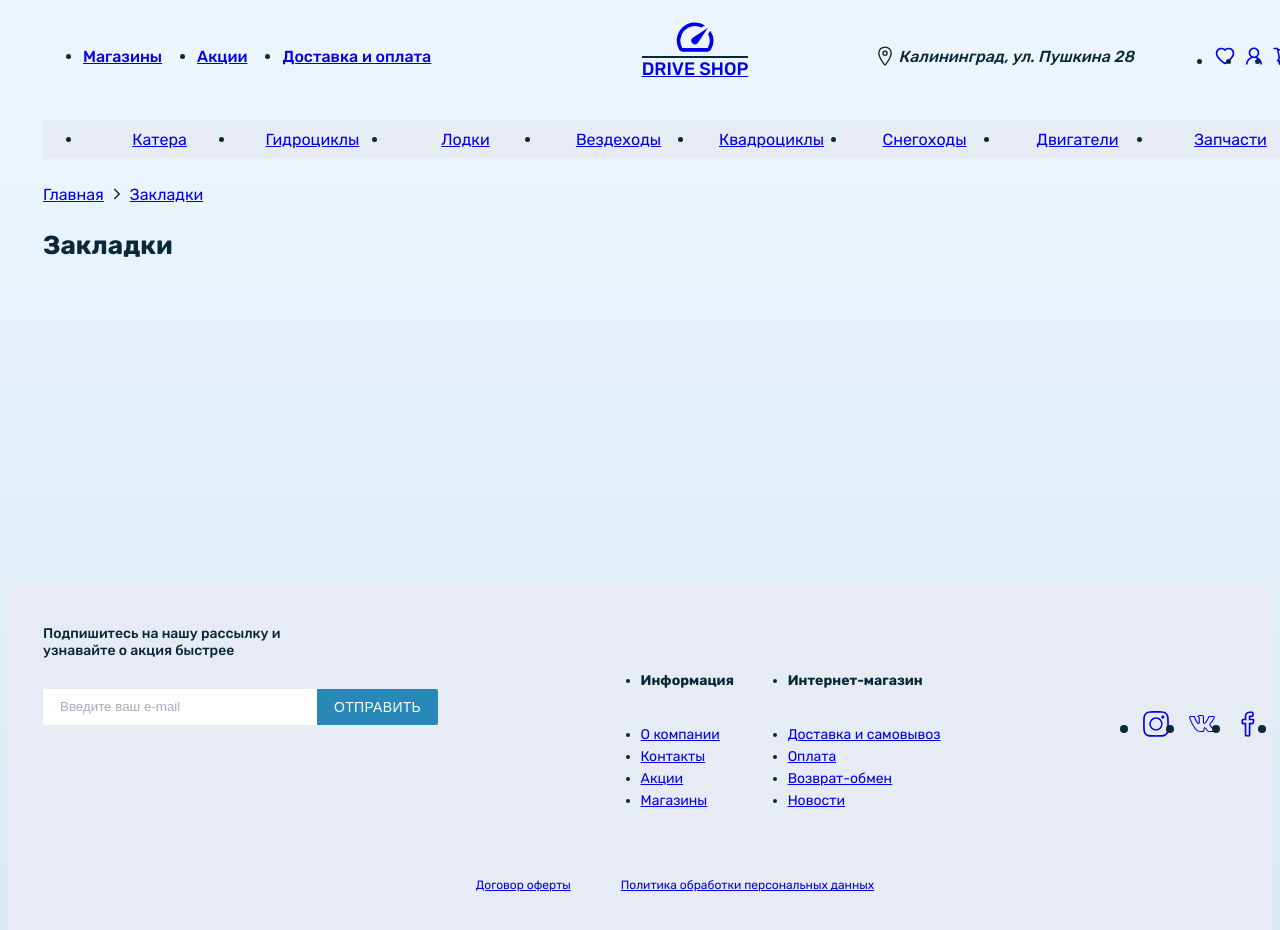
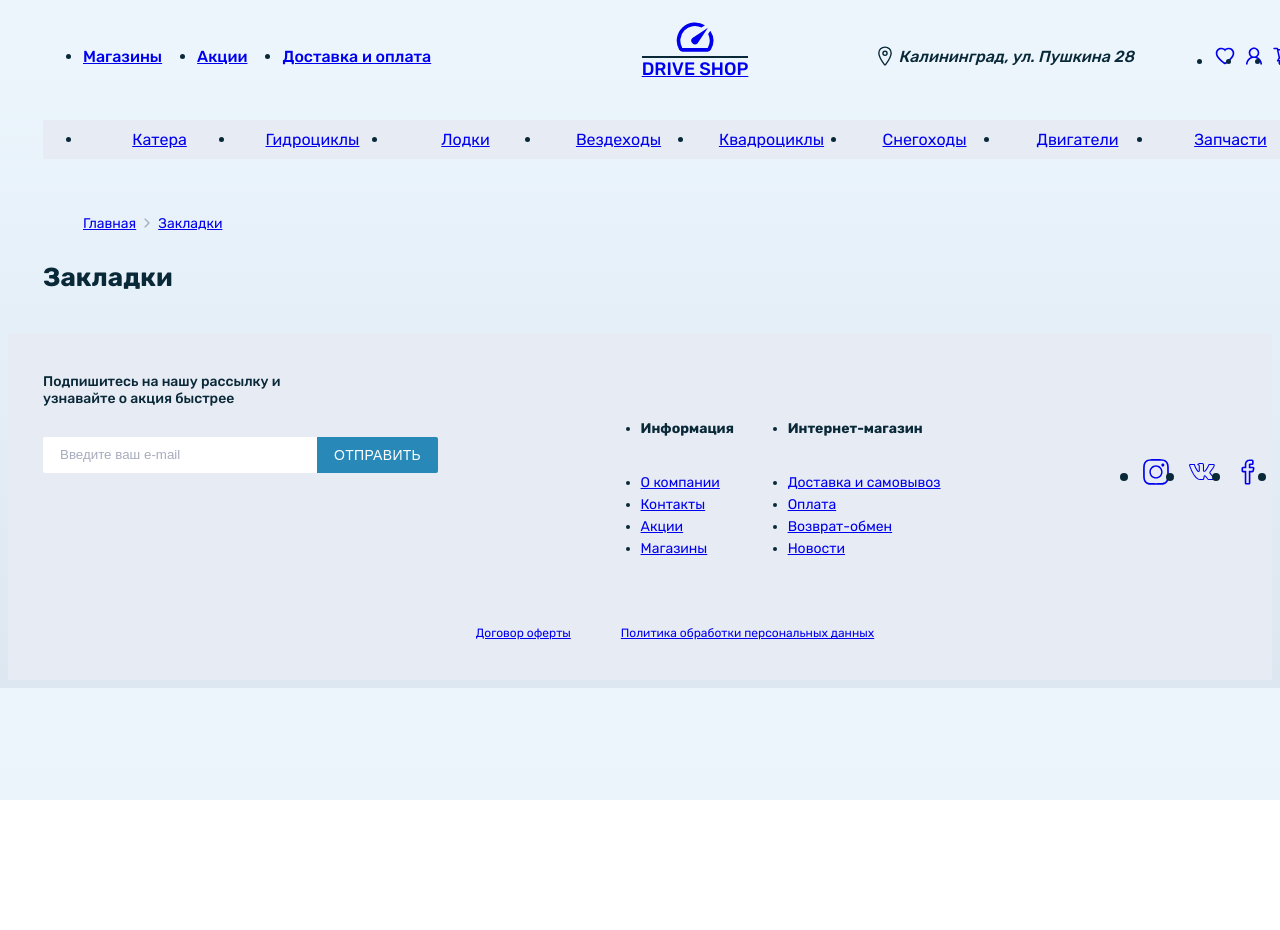
Before and after one commit to St1llSane/DriveShop, a React (Vite) app: page /favorites in a window 1280 px wide. Shown: the top 930 px of the page. After the commit the page ends 800 px from the top, so only its background shows below. Built offline with nearby package versions, Linux system fonts and the light colour scheme.

Commit message:
deleted useHistoryPathname hook and added PageHistory component

```diff
--- a/src/App.jsx
+++ b/src/App.jsx
@@ -3,6 +3,7 @@ import Header from './components/Header'
 import Main from './pages/Main'
 import Favorites from './pages/Favorites'
 import Footer from './components/Footer'
+import ProductPage from './components/ProductPage'
 import './styles/app.scss'
 
 function App() {
@@ -12,7 +13,9 @@ function App() {
         <Header />
         <Routes>
           <Route path="/" element={<Main />} />
-          <Route path="/favorites" element={<Favorites />} />
+          <Route path="favorites/*" element={<Favorites />}>
+            <Route path="product-page" element={<ProductPage />} />
+          </Route>
         </Routes>
       </div>
       <Footer />
--- a/src/components/Header.jsx
+++ b/src/components/Header.jsx
@@ -5,6 +5,7 @@ import {
   AiOutlineShoppingCart,
 } from 'react-icons/ai'
 import { IoLocationOutline } from 'react-icons/io5'
+import { Link } from 'react-router-dom'
 import '../styles/c_styles/header.scss'
 
 const Header = () => {
@@ -23,21 +24,21 @@ const Header = () => {
           </li>
         </ul>
         <div className="logo">
-          <a href="#">
+          <Link to="/">
             <MdOutlineSpeed />
             <h2>Drive Shop</h2>
-          </a>
+          </Link>
         </div>
         <div className="header-top__right">
           <div className="header-top__right_address">
-						<IoLocationOutline />
+            <IoLocationOutline />
             <address>Калининград, ул. Пушкина 28</address>
           </div>
           <ul className="header-top__right_list">
             <li>
-              <a href="#">
+              <Link to="/favorites">
                 <AiOutlineHeart />
-              </a>
+              </Link>
             </li>
             <li>
               <a href="#">
--- /dev/null
+++ b/src/components/ProductPage.jsx
@@ -0,0 +1,12 @@
+import PagesHistory from './UI/PagesHistory'
+
+const ProductPage = () => {
+  return (
+    <section className="product-page">
+      {/* <PagesHistory /> */}
+      <h3>Product page</h3>
+    </section>
+  )
+}
+
+export default ProductPage
--- /dev/null
+++ b/src/components/UI/PagesHistory.jsx
@@ -0,0 +1,28 @@
+import { IoIosArrowForward } from 'react-icons/io'
+import { Link, useLocation } from 'react-router-dom'
+import '../../styles/c_styles/ui_styles/page-history.scss'
+
+const PageHistory = () => {
+  const location = useLocation()
+  const history = location.pathname.split('/').splice(1)
+
+  return (
+    <ul className="page-history">
+      <li>
+        <Link to="/">Главная</Link>
+      </li>
+      {history.map((item) => (
+        <li key={item}>
+          <IoIosArrowForward />
+          <Link to={`/${item}`}>
+            {(item === 'favorites' && 'Закладки') ||
+              (item === 'product-page' && 'Страница продукта') ||
+              (item === 'cart' && 'Корзина')}
+          </Link>
+        </li>
+      ))}
+    </ul>
+  )
+}
+
+export default PageHistory
--- a/src/hooks/useLocationPathname.jsx
+++ /dev/null
@@ -1,16 +0,0 @@
-import { useLocation } from 'react-router-dom'
-
-const useLocationPathname = () => {
-  const location = useLocation()
-
-  switch (location.pathname) {
-    case '/':
-      return 'Главная'
-    case '/favorites':
-      return 'Закладки'
-    case '/cart':
-      return 'Корзина'
-  }
-}
-
-export default useLocationPathname
--- a/src/pages/Favorites.jsx
+++ b/src/pages/Favorites.jsx
@@ -1,20 +1,27 @@
-import { IoIosArrowForward } from 'react-icons/io'
+import { Outlet, useLocation } from 'react-router-dom'
+import ProductPage from '../components/ProductPage'
+import PageHistory from '../components/UI/PagesHistory'
 import '../styles/c_styles/p_styles/favorites.scss'
-import useLocationPathname from '../hooks/useLocationPathname'
 
 const Favorites = () => {
+  const location = useLocation()
+
   return (
     <section className="favorites">
       <div className="favorites__wrapper">
-        <div className="favorites__wrapper-history">
-          <a href="#">Главная</a>
-          <IoIosArrowForward />
-          <a href="#">{useLocationPathname()}</a>
-        </div>
-        <div className="favorites__wrapper-top">
-          <h3>Закладки</h3>
-        </div>
-        <div className="favorites__wrapper-content"></div>
+        <PageHistory />
+        {location.pathname.includes('product-page') ? (
+          <ProductPage />
+        ) : (
+          <>
+            <div className="favorites__wrapper-top">
+              <h3>Закладки</h3>
+            </div>
+            <div className="favorites__wrapper-content">
+              <Outlet />
+            </div>
+          </>
+        )}
       </div>
     </section>
   )
--- a/src/styles/c_styles/p_styles/favorites.scss
+++ b/src/styles/c_styles/p_styles/favorites.scss
@@ -1,15 +1,7 @@
 @import '../../vars.scss';
 
 .favorites {
-  @extend %full-screen-hf;
-
 	&__wrapper {
-		&-history {
-			display: flex;
-			align-items: center;
-			gap: 5px
-		}
-
 		&-top {
 			h3 {
 				@extend %title;
--- /dev/null
+++ b/src/styles/c_styles/ui_styles/page-history.scss
@@ -0,0 +1,19 @@
+@import '../../vars.scss';
+
+.page-history {
+  display: flex;
+  align-items: center;
+	margin: 30px 0;
+
+	li {
+		color: $c-d-grey;
+		font-size: $f-small;
+		display: flex;
+		align-items: center;
+
+		svg {
+			height: 16px;
+			margin: 0 4px;
+		}
+	}
+}
--- a/src/styles/vars.scss
+++ b/src/styles/vars.scss
@@ -35,10 +35,6 @@ $slow-transition: all 0.25s ease;
 
 %full-screen-h{
 	min-height: calc(100vh - 146px);
-}
-
-%full-screen-hf {
-	min-height: calc(100vh - (146px + 254px + 40px));
 }
 
 %hover-underline {
```
